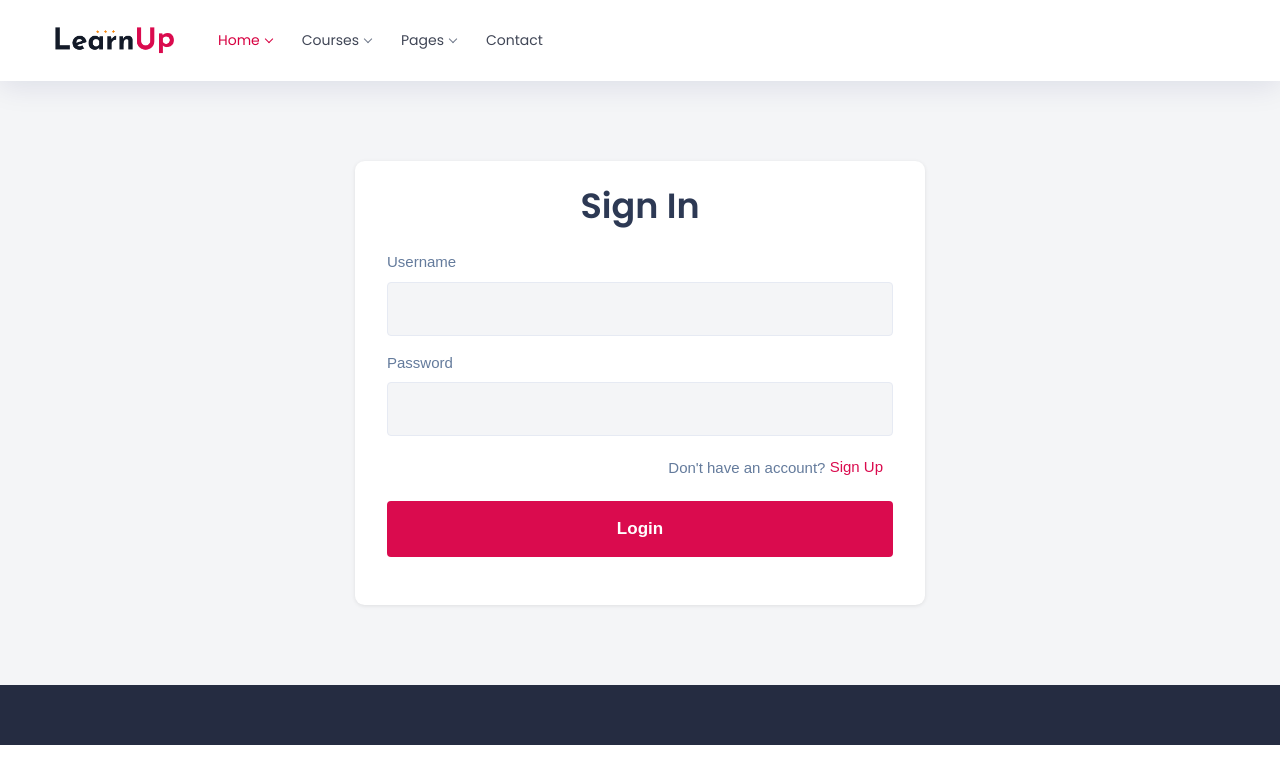
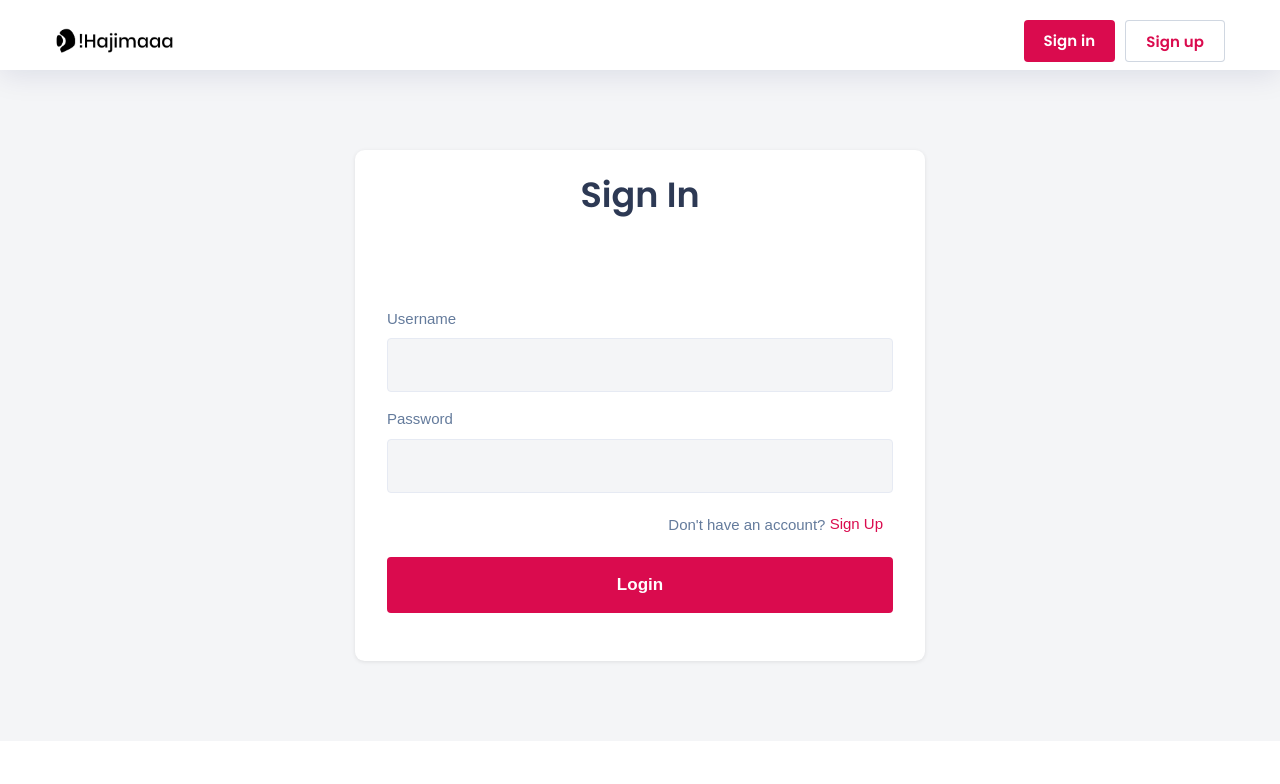
Before and after one commit to NanoCode012/Hajimaaa-ELearning, a PHP site: page /login.php in a window 1280 px wide. Shown: the top 784 px of the page. Run offline with PHP 8.4, Linux system fonts and the light colour scheme; some libraries are stand-ins or nearby versions; some web fonts are replaced.

Commit message:
Update login.php

```diff
--- a/login.php
+++ b/login.php
@@ -4,118 +4,36 @@
 		<meta charset="utf-8" />
 		<meta name="author" content="www.frebsite.nl" />
 		<meta name="viewport" content="width=device-width, initial-scale=1.0, minimum-scale=1.0, maximum-scale=1.0, user-scalable=no" />
-        <title>LearnUp - Online Course & Education HTML Template</title>
+        <title>!Hajimaaa Elearning System</title>
         <!-- Custom CSS -->
         <link href="assets/css/styles.css" rel="stylesheet">
 		<!-- Custom Color Option -->
 		<link href="assets/css/colors.css" rel="stylesheet">
     </head>
     <body class="red-skin gray">
-        <!-- ============================================================== -->
         <!-- Preloader - style you can find in spinners.css -->
-        <!-- ============================================================== -->
         <div id="preloader"><div class="preloader"><span></span><span></span></div></div>
-        <!-- ============================================================== -->
         <!-- Main wrapper - style you can find in pages.scss -->
-        <!-- ============================================================== -->
         <div id="main-wrapper">
-            <!-- ============================================================== -->
             <!-- Top header  -->
-            <!-- ============================================================== -->
             <!-- Start Navigation -->
 			<div class="header header-light head-shadow">
 				<div class="container">
 					<nav id="navigation" class="navigation navigation-landscape">
 						<div class="nav-header">
 							<a class="nav-brand" href="#">
-								<img src="assets/img/logo.png" class="logo" alt="" />
+								<img src="assets/img/hajima_full_logo_black.png" class="logo" alt="" />
 							</a>
 							<div class="nav-toggle"></div>
 						</div>
 						<div class="nav-menus-wrapper" style="transition-property: none;">
-							<ul class="nav-menu">
-								<li class="active"><a href="#">Home<span class="submenu-indicator"></span></a>
-									<ul class="nav-dropdown nav-submenu">
-										<li><a href="index.html">Home 1</a></li>
-										<li><a href="home-2.html">Home 2</a></li>
-										<li><a href="home-3.html">Home 3</a></li>
-										<li><a href="home-4.html">Home 4</a></li>
-										<li><a href="home-5.html">Home 5</a></li>
-										<li><a href="home-6.html">Home 6</a></li>
-										<li><a href="home-7.html">Home 7</a></li>
-										<li><a href="home-8.html">Home 8</a></li>
-										<li><a href="home-9.html">Home 9</a></li>
-										<li><a href="home-10.html">Home 10</a></li>
-									</ul>
+              <ul class="nav-menu nav-menu-social align-to-right">
+								<li class="login_click bg-red">
+									<a href="login.php">Sign in</a>
 								</li>
-								<li><a href="#">Courses<span class="submenu-indicator"></span></a>
-									<ul class="nav-dropdown nav-submenu">
-										<li><a href="#">Courses Grid Sidebar<span class="submenu-indicator"></span></a>
-											<ul class="nav-dropdown nav-submenu">
-												<li><a href="grid-with-sidebar.html">Courses grid 1</a></li>
-												<li><a href="grid-with-sidebar-2.html">Courses grid 1</a></li>
-												<li><a href="grid-with-sidebar-3.html">Courses grid 1</a></li>
-											</ul>
-										</li>
-										<li><a href="list-with-sidebar.html">List Layout with Sidebar</a></li>
-										<li><a href="#">Courses Grid Full Width<span class="submenu-indicator"></span></a>
-											<ul class="nav-dropdown nav-submenu">
-												<li><a href="full-width-course.html">Courses grid 1</a></li>
-												<li><a href="full-width-course-2.html">Courses grid 1</a></li>
-												<li><a href="full-width-course-3.html">Courses grid 1</a></li>
-												<li><a href="full-width-course-4.html">Courses grid 1</a></li>
-											</ul>
-										</li>
-										<li><a href="#">Courses Detail<span class="submenu-indicator"></span></a>
-											<ul class="nav-dropdown nav-submenu">
-												<li><a href="detail.html">Course Detail 1</a></li>
-												<li><a href="detail-2.html">Course Detail 2</a></li>
-												<li><a href="detail-3.html">Course Detail 3</a></li>
-												<li><a href="detail-4.html">Course Detail 4</a></li>
-												<li><a href="detail-5.html">Course Detail 5</a></li>
-											</ul>
-										</li>
-										<li><a href="find-instructor.html">Find Instructor</a></li>
-										<li><a href="instructor-detail.html">Instructor Detail</a></li>
-									</ul>
+								<li class="login_click light">
+									<a href="register.php">Sign up</a>
 								</li>
-								<li><a href="#">Pages<span class="submenu-indicator"></span></a>
-									<ul class="nav-dropdown nav-submenu">
-										<li class=""><a href="#">User Dashboard<span class="submenu-indicator"></span></a>
-											<ul class="nav-dropdown nav-submenu">
-												<li><a href="dashboard.html">User Dashboard</a></li>
-												<li><a href="my-profile.html">My Profile</a></li>
-												<li><a href="all-courses.html">My Courses</a></li>
-												<li><a href="my-order.html">My Order</a></li>
-												<li><a href="saved-courses.html">Saved Courses</a></li>
-												<li><a href="reviews.html">My Reviews</a></li>
-												<li><a href="settings.html">My Settings</a></li>
-											</ul>
-										</li>
-										<li><a href="#">Shop Pages<span class="submenu-indicator"></span></a>
-											<ul class="nav-dropdown nav-submenu">
-												<li><a href="shop-full-width.html">Shop Full Width</a></li>
-												<li><a href="shop-left-sidebar.html">Shop Sidebar Left</a></li>
-												<li><a href="shop-right-sidebar.html">Shop Sidebar Right</a></li>
-												<li><a href="product-detail.html">Shop Detail</a></li>
-												<li><a href="add-to-cart.html">Add To Cart</a></li>
-												<li><a href="product-wishlist.html">Wishlist</a></li>
-												<li><a href="checkout.html">Checkout</a></li>
-												<li><a href="shop-order.html">Order</a></li>
-											</ul>
-										</li>
-										<li><a href="about-us.html">About Us</a></li>
-										<li><a href="blog.html">Blog Style</a></li>
-										<li><a href="blog-detail.html">Blog Detail</a></li>
-										<li><a href="pricing.html">Pricing</a></li>
-										<li><a href="404.html">404 Page</a></li>
-										<li><a href="register.html">Register</a></li>
-										<li><a href="component.html">Elements</a></li>
-										<li><a href="privacy.html">Privacy Policy</a></li>
-										<li><a href="faq.html">FAQs</a></li>
-									</ul>
-								</li>
-								<li><a href="contact.html">Contact</a></li>
 							</ul>
 						</div>
 					</nav>
@@ -123,11 +41,7 @@
 			</div>
 			<!-- End Navigation -->
 			<div class="clearfix"></div>
-			<!-- ============================================================== -->
 			<!-- Top header  -->
-			<!-- ============================================================== -->
-
-			<!-- ========================== Login Section =============================== -->
 			<section>
 				<div class="container">
 					<div class="row justify-content-center">
@@ -135,6 +49,7 @@
 							<div class="log_wrap">
 								<h4>Sign In</h4>
 								<div class="login-form">
+                  <br><br><br>
 									<form>
 										<div class="form-group">
 											<label>Username</label>
@@ -163,12 +78,6 @@
 				</div>
 			</section>
 			<!-- ========================== End of Login Section =============================== -->
-			<!-- ============================ Footer Start ================================== -->
-			<footer class="dark-footer skin-dark-footer">
-			</footer>
-			<!-- ============================ Footer End ================================== -->
-			<a id="back2Top" class="top-scroll" title="Back to top" href="#"><i class="ti-arrow-up"></i></a>
-
 
 		</div>
 		<!-- End Wrapper -->
```
